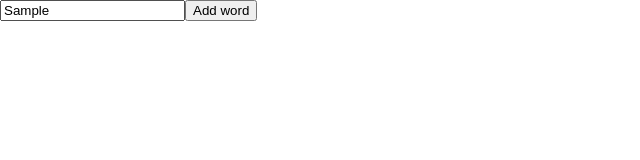
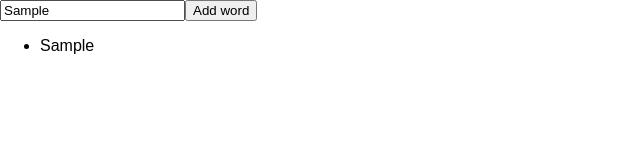
Before and after one commit to Jonathan75/react_spelling_test, a React (Create React App) app: page / in a window 1280 px wide. Both pictures are taken after typing "Sample" into the empty fields and a click on the button "Add word". Shown: the top 160 px of the page, without its empty margins (0-640 px from the left). Built offline with nearby package versions, Linux system fonts and the light colour scheme.

Commit message:
Word List Component

```diff
--- a/src/App.js
+++ b/src/App.js
@@ -1,9 +1,10 @@
-import React, { Component } from 'react';
-import './App.css';
+import React, { Component } from 'react'
+import './App.css'
+import WordList from './components/WordList'
 
 class App extends Component {
   constructor(props) {
-    super(props);
+    super(props)
     this.state = {
       wordList: []
     }
@@ -12,7 +13,6 @@ class App extends Component {
 
   addWord = (e) => {
     e.preventDefault()
-    debugger
     this.setState({wordList: this.state.wordList.concat(e.target.elements["word"].value)})
   }
 
@@ -23,9 +23,10 @@ class App extends Component {
           <input id="word"></input>
           <button>Add word</button>
         </form>
+        <WordList wordList={this.state.wordList} />
       </div>
     );
   }
 }
 
-export default App;
+export default App
--- /dev/null
+++ b/src/components/WordList.js
@@ -0,0 +1,18 @@
+import React, { Component } from 'react'
+
+class WordList extends Component {
+  constructor(props) {
+    super(props)
+  }
+
+  render() {
+    const wordListItems = this.props["wordList"].map((word) => <li>{word}</li>)
+    return(
+      <ul>
+      {wordListItems}
+      </ul>
+    )
+  }
+}
+
+export default WordList
```
